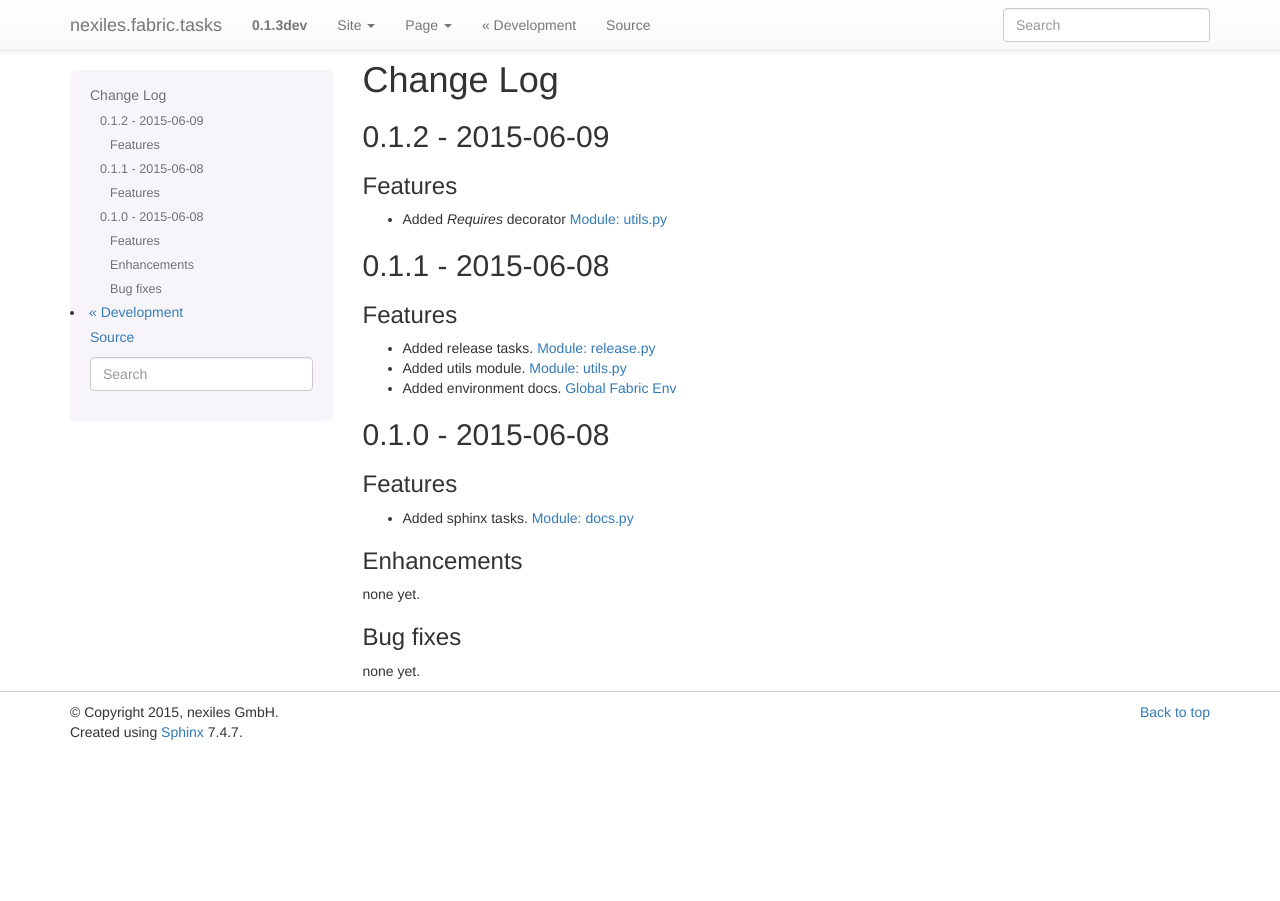
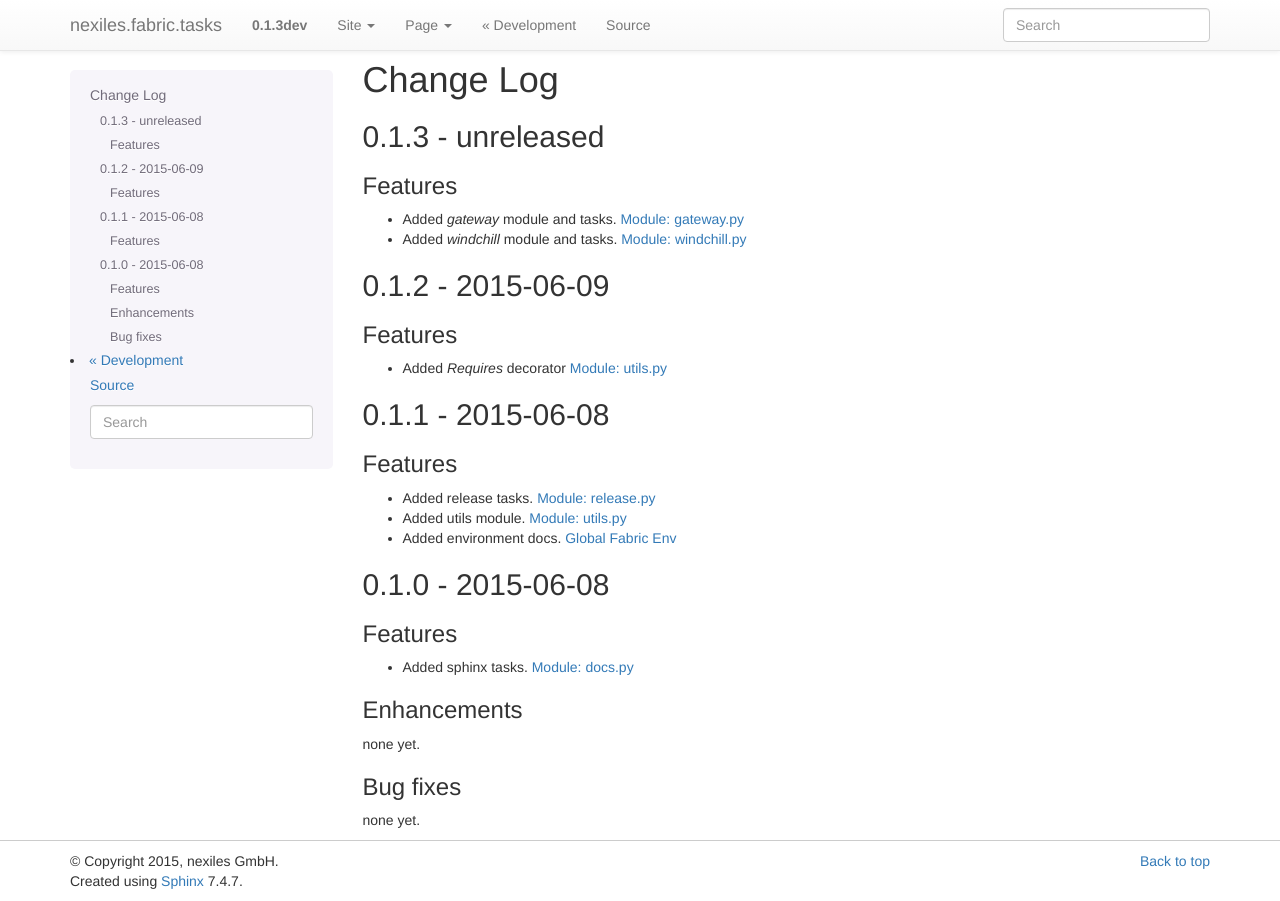
Before and after one commit to nexiles/nexiles.fabric.tasks, a Sphinx documentation site: the page built from docs/changelog.rst, in a window 1280 px wide. Built offline with Sphinx 7.4.7, drawn with Linux system fonts in a browser that asks for light colours.

Commit message:
Documentation
Update changelog and modules.

Signed-off-by: Stefan Eletzhofer <se@nexiles.de>

```diff
--- a/docs/changelog.rst
+++ b/docs/changelog.rst
@@ -3,6 +3,17 @@
 ==========
 Change Log
 ==========
+
+0.1.3 - unreleased
+==================
+
+Features
+--------
+
+- Added `gateway` module and tasks. :ref:`module_gateway`
+
+- Added `windchill` module and tasks. :ref:`module_windchill`
+
 
 0.1.2 - 2015-06-09
 ==================
--- a/docs/modules/index.rst
+++ b/docs/modules/index.rst
@@ -14,3 +14,5 @@ Contents
    environment
    docs
    release
+   windchill
+   gateway
```
Also changed, not shown: docs/modules/gateway.rst (added, +20 -0 lines), docs/modules/windchill.rst (added, +20 -0 lines).
